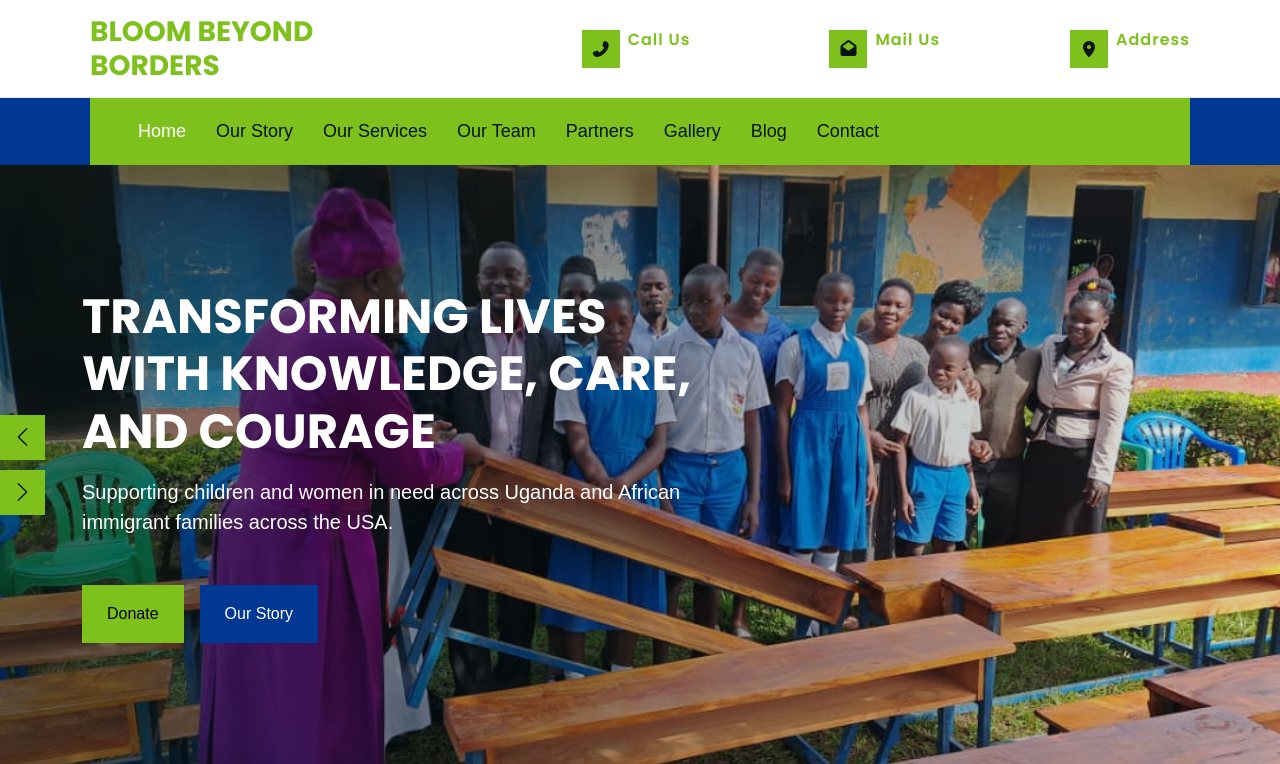
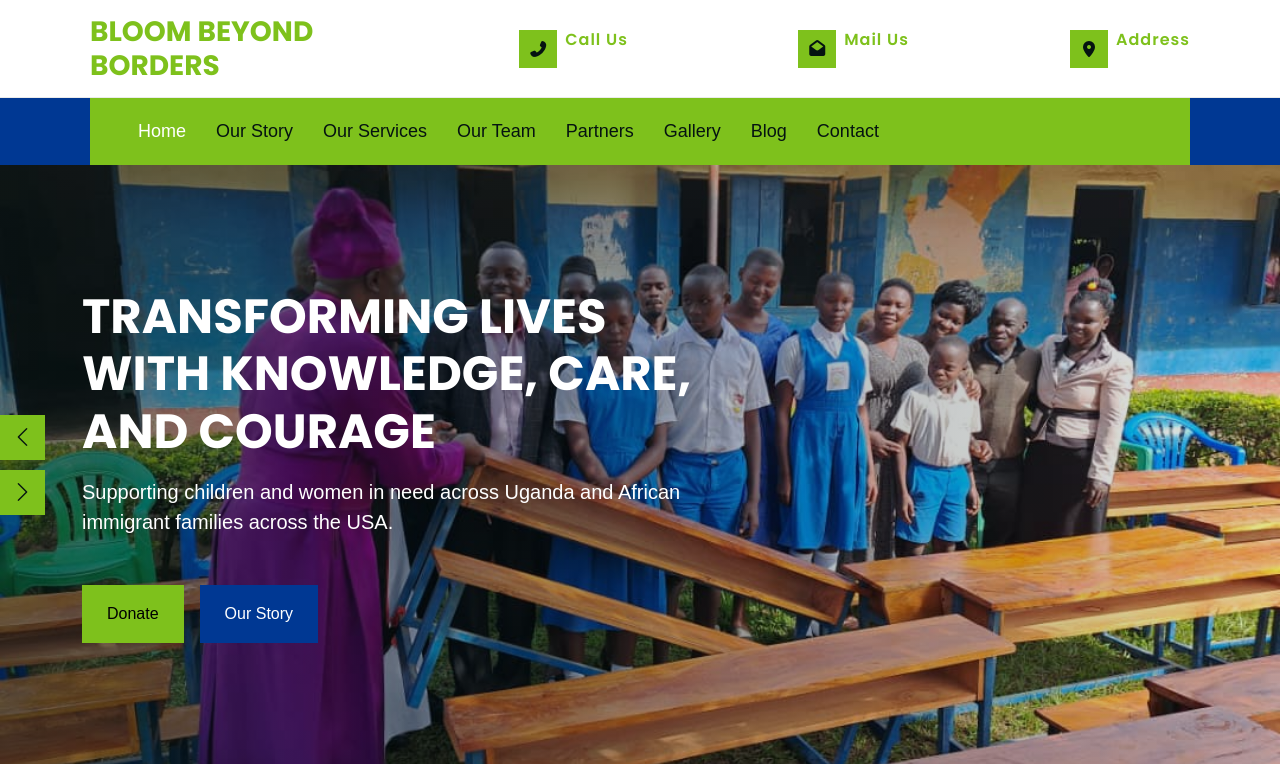
Before and after one commit to barakhubs/Bloom, a PHP site: page / in a window 1280 px wide. Shown: the top 764 px of the page. Run offline with PHP 8.4, Linux system fonts and the light colour scheme; data that the repository does not hold is empty; some libraries are stand-ins or nearby versions.

Commit message:
fix: rebalance topbar so contact info isn't squeezed by the logo
Client feedback: the logo section was taking up too much space,
leaving the Call Us/Mail Us/Address block cramped (the phone number
was getting visually cut off). Narrowed the logo column (col-lg-4 ->
col-lg-3) and widened the contact-info column (col-lg-8 -> col-lg-9),
reduced the logo's max height (90px -> 70px desktop, 65px -> 55px
mobile), and added min-width:0 + overflow-wrap so long values wrap
onto a second line instead of overflowing past their column.

Co-Authored-By: Claude Sonnet 5 <noreply@anthropic.com>

```diff
--- a/app/Views/partials/header.php
+++ b/app/Views/partials/header.php
@@ -60,7 +60,7 @@ $navLinks = [
     <!-- Topbar Start -->
     <div class="container-fluid bg-white top-bar wow fadeIn" data-wow-delay="0.1s">
         <div class="row align-items-center h-100">
-            <div class="col-lg-4 text-center text-lg-start">
+            <div class="col-lg-3 text-center text-lg-start">
                 <a href="/">
                     <?php if (!empty($settings['site_logo_path'])): ?>
                         <img src="/<?= htmlspecialchars(ltrim($settings['site_logo_path'], '/')) ?>" alt="Bloom Beyond Borders" class="site-logo">
@@ -69,7 +69,7 @@ $navLinks = [
                     <?php endif; ?>
                 </a>
             </div>
-            <div class="col-lg-8 d-none d-lg-block">
+            <div class="col-lg-9 d-none d-lg-block">
                 <div class="row">
                     <div class="col-lg-4">
                         <div class="d-flex justify-content-end">
--- a/public/css/style.css
+++ b/public/css/style.css
@@ -101,7 +101,7 @@ h1, .h1, h2, .h2, h3, .h3, h4, .h4, h5, .h5, h6, .h6 {
 }
 
 .top-bar .site-logo {
-    height: 90px;
+    height: 70px;
     width: auto;
     max-width: 100%;
     object-fit: contain;
@@ -109,12 +109,17 @@ h1, .h1, h2, .h2, h3, .h3, h4, .h4, h5, .h5, h6, .h6 {
 
 @media (max-width: 991.98px) {
     .top-bar .site-logo {
-        height: 65px;
+        height: 55px;
     }
 }
 
 .top-bar h6 {
     letter-spacing: 1px;
+}
+
+.top-bar .col-lg-4 .ms-2 {
+    min-width: 0;
+    overflow-wrap: break-word;
 }
 
 
```
